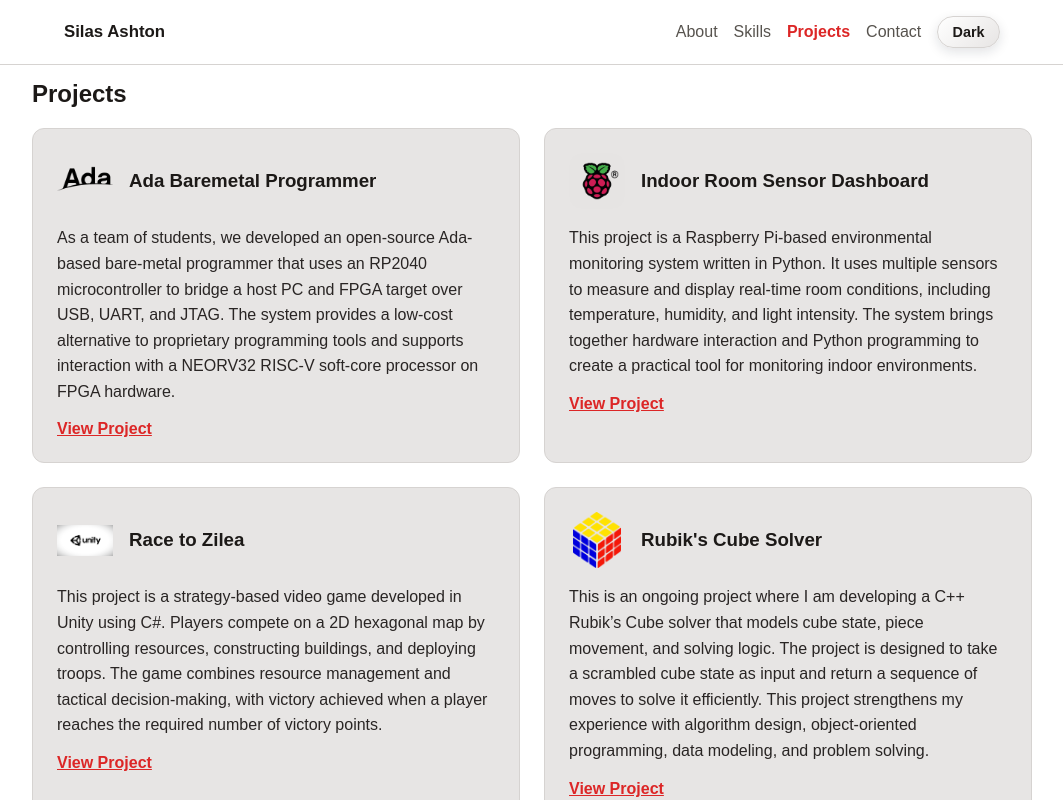
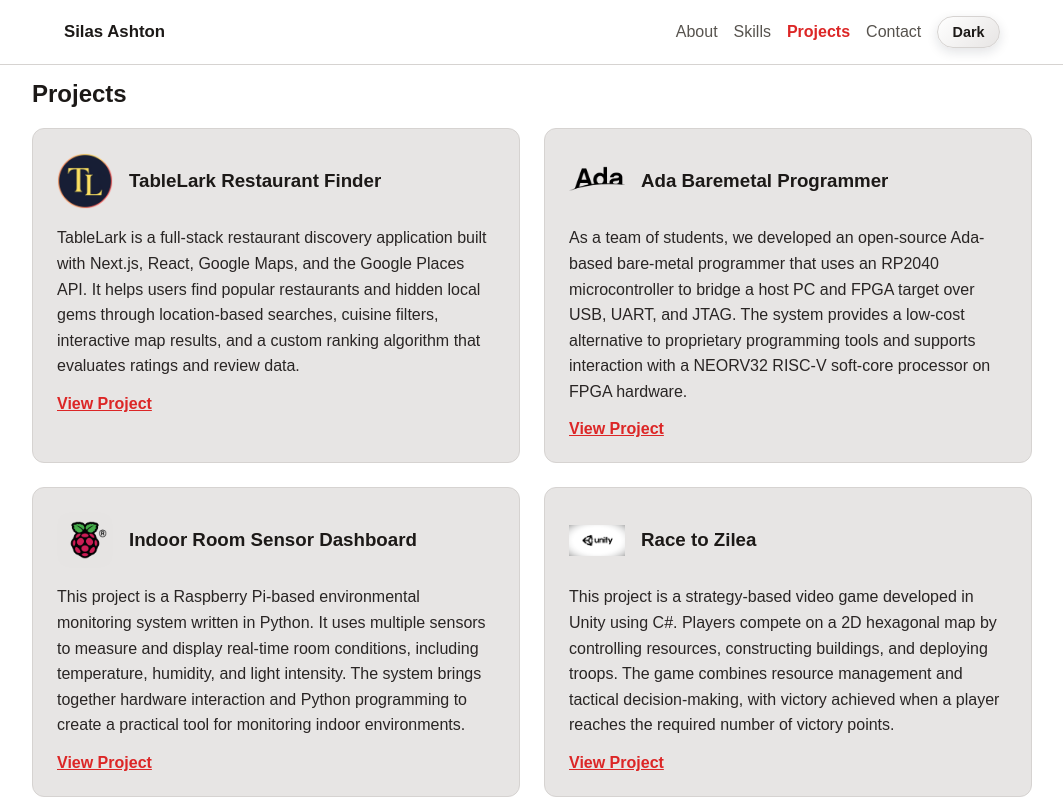
Before and after one commit to SilasCAshton/Portfolio-Website, a React (Vite) app: page / in a window 1280 px wide. Both pictures are taken after a click on the button "Projects". Shown: the part 705-1505 px from the top of the page, without its empty margins (108-1171 px from the left). Built offline with nearby package versions, Linux system fonts and the light colour scheme.

Commit message:
added TableLark project card

```diff
--- a/src/pages/Projects.jsx
+++ b/src/pages/Projects.jsx
@@ -1,4 +1,11 @@
 const projects = [
+  {
+    title: "TableLark Restaurant Finder",
+    image: "Tablelark-Logo.png",
+    description:
+      "TableLark is a full-stack restaurant discovery application built with Next.js, React, Google Maps, and the Google Places API. It helps users find popular restaurants and hidden local gems through location-based searches, cuisine filters, interactive map results, and a custom ranking algorithm that evaluates ratings and review data.",
+    link: "https://tablelark.com",
+  },
   {
     title: "Ada Baremetal Programmer",
     image: "Ada_Logo.png",
```
Also changed, not shown: public/Tablelark-Logo.png (added).
